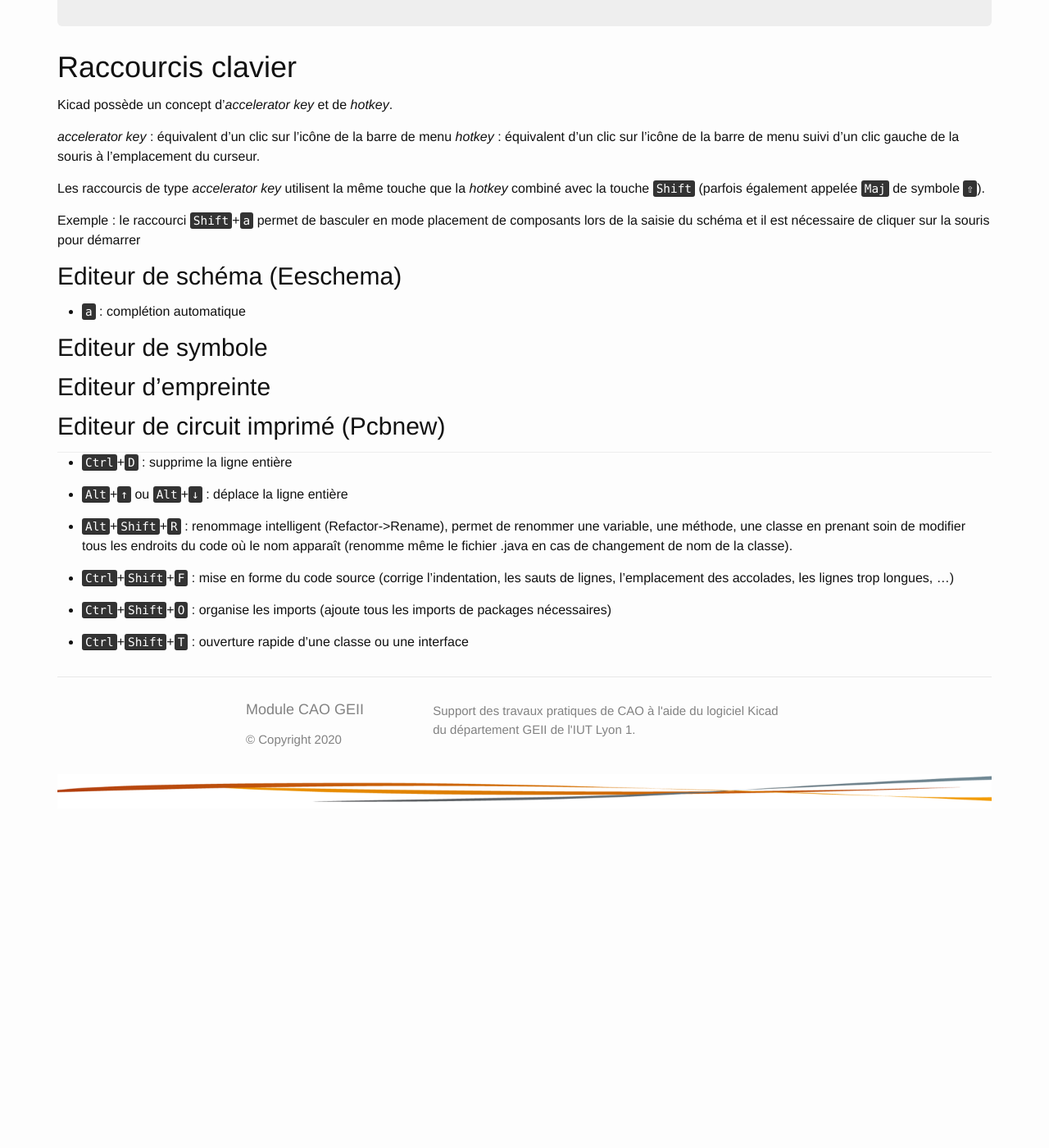
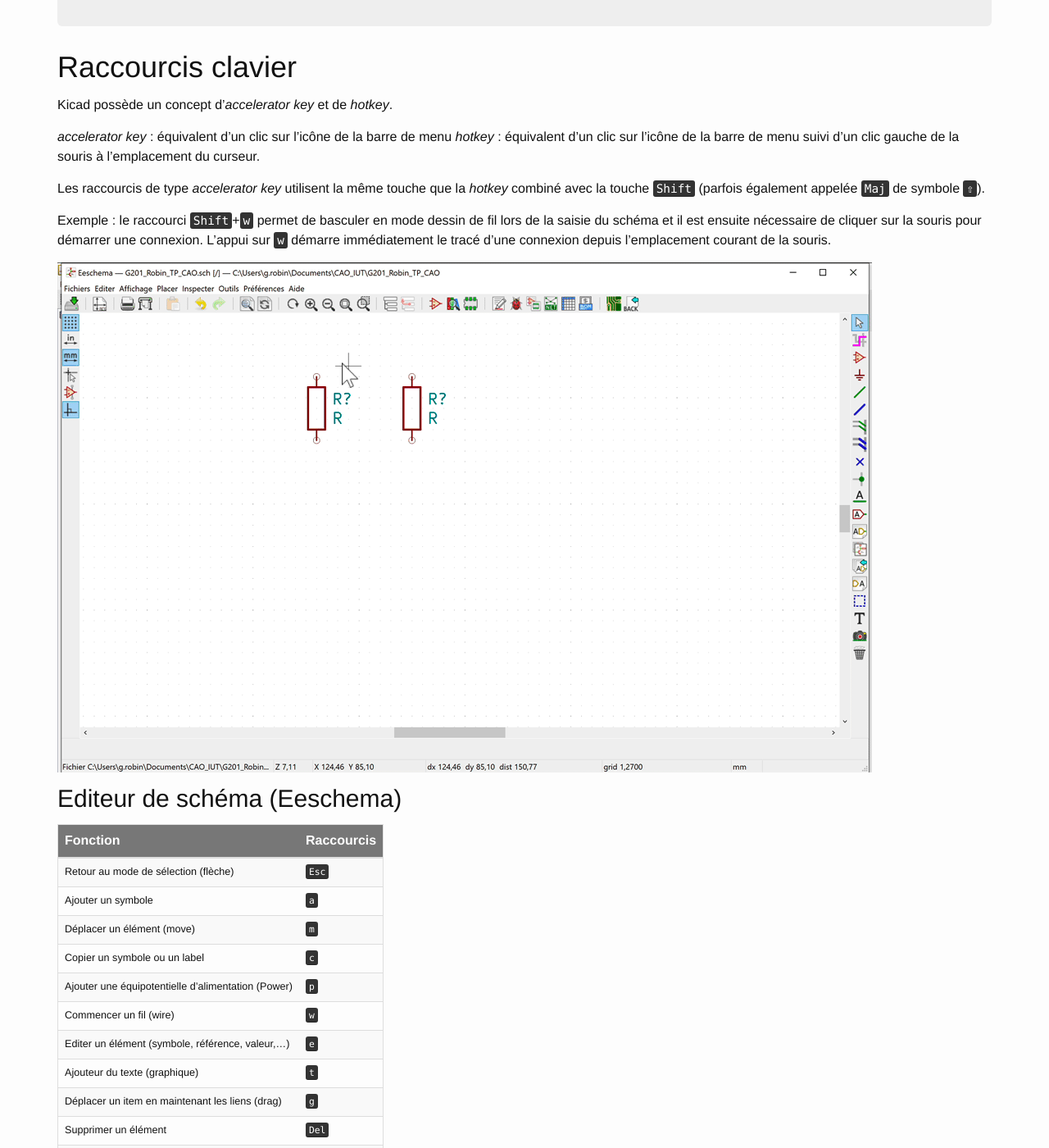
Before and after one commit to geiilyon/cao-geii-lyon, a Jekyll site: the page built from raccourcis.md, in a window 1280 px wide and 1400 px high, scrolled down 267 px. Shown: the whole window at 82% size. Built offline with Jekyll 4.4.1, drawn with Linux system fonts in a browser that asks for light colours; nearby versions of some CDN libraries; library files that are not in the unit come from our copies; before the commit the page ends 1283 px from its top, so only the background shows below that; some of the changed text lies outside the part shown.

Commit message:
* suppression des fichiers macos de l'archive zip * Ajout des raccourcis et d'une video pour illustrer le mode hotkey

```diff
--- /dev/null
+++ b/_includes/img_link.html
@@ -0,0 +1,2 @@
+
+{{site.baseurl}}/img/{{include.file}}
--- a/raccourcis.md
+++ b/raccourcis.md
@@ -14,11 +14,35 @@
 
 Les raccourcis de type *accelerator key* utilisent la même touche que la *hotkey* combiné avec la touche <kbd>Shift</kbd> (parfois également appelée <kbd>Maj</kbd> de symbole <kbd>⇧</kbd>).
 
-Exemple : le raccourci  <kbd>Shift</kbd>+<kbd>a</kbd> permet de basculer en mode placement de composants lors de la saisie du schéma et il est nécessaire de cliquer sur la souris pour démarrer
+Exemple : le raccourci  <kbd>Shift</kbd>+<kbd>w</kbd> permet de basculer en mode dessin de fil lors de la saisie du schéma et il est ensuite nécessaire de cliquer sur la souris pour démarrer une connexion. L'appui sur <kbd>w</kbd> démarre immédiatement le tracé d'une connexion depuis l'emplacement courant de la souris.
+
+![]({% include img_link.html file="hotkeys.gif" %})
 
 ## Editeur de schéma (Eeschema)
 
-* <kbd>a</kbd> : complétion automatique
+| Fonction                                           | Raccourcis                   |
+| -------------------------------------------------- | ---------------------------- |
+| Retour au mode de sélection (flèche)               | <kbd>Esc</kbd>               |
+| Ajouter un symbole                                 | <kbd>a</kbd>                 |
+| Déplacer un élément (move)                         | <kbd>m</kbd>                 |
+| Copier un symbole ou un label                      | <kbd>c</kbd>                 |
+| Ajouter une équipotentielle d'alimentation (Power) | <kbd>p</kbd>                 |
+| Commencer un fil (wire)                            | <kbd>w</kbd>                 |
+| Editer un élément (symbole, référence, valeur,...) | <kbd>e</kbd>                 |
+| Ajouteur du texte (graphique)                      | <kbd>t</kbd>                 |
+| Déplacer un item en maintenant les liens (drag)    | <kbd>g</kbd>                 |
+| Supprimer un élément                               | <kbd>Del</kbd>               |
+| Rotation d'un élément                              | <kbd>r</kbd>                 |
+| Mirroir X                                          | <kbd>x</kbd>                 |
+| Mirroir Y                                          | <kbd>y</kbd>                 |
+| Copier un bloc                                     | <kbd>Ctrl</kbd>+<kbd>C</kbd> |
+| Coller un bloc                                     | <kbd>Ctrl</kbd>+<kbd>V</kbd> |
+| Couper un bloc                                     | <kbd>Ctrl</kbd>+<kbd>X</kbd> |
+| Editer la valeur d'un symbole                      | <kbd>v</kbd>                 |
+| Editer l'empreinte (Footprint) d'un symbole        | <kbd>f</kbd>                 |
+| Editer la référence d'un symbole                   | <kbd>u</kbd>                 |
+| Trouver un élément                                 | <kbd>Ctrl</kbd>+<kbd>F</kbd> |
+| Déplacer un bloc en maintenant les liens (Drag)    | <kbd>Tab</kbd>               |
 
 
 ## Editeur de symbole
@@ -26,19 +50,3 @@
 ## Editeur d'empreinte
 
 ## Editeur de circuit imprimé (Pcbnew)
-
-
-
----
-
-* <kbd>Ctrl</kbd>+<kbd>D</kbd> : supprime la ligne entière
-
-* <kbd>Alt</kbd>+<kbd>&uparrow;</kbd> ou <kbd>Alt</kbd>+<kbd>&downarrow;</kbd> : déplace la ligne entière
-
-* <kbd>Alt</kbd>+<kbd>Shift</kbd>+<kbd>R</kbd> : renommage intelligent (Refactor->Rename), permet de renommer une variable, une méthode, une classe en prenant soin de modifier tous les endroits du code où le nom apparaît (renomme même le fichier .java en cas de changement de nom de la classe).
-
-* <kbd>Ctrl</kbd>+<kbd>Shift</kbd>+<kbd>F</kbd> : mise en forme du code source (corrige l'indentation, les sauts de lignes, l'emplacement des accolades, les lignes trop longues, ...)
-
-* <kbd>Ctrl</kbd>+<kbd>Shift</kbd>+<kbd>O</kbd> : organise les imports (ajoute tous les imports de packages nécessaires)
-
-* <kbd>Ctrl</kbd>+<kbd>Shift</kbd>+<kbd>T</kbd> : ouverture rapide d'une classe ou une interface
```
Also changed, not shown: _collection_enonces/tp1.md (+4 -4 lines), img/hotkeys.gif (added), 1 other file.
